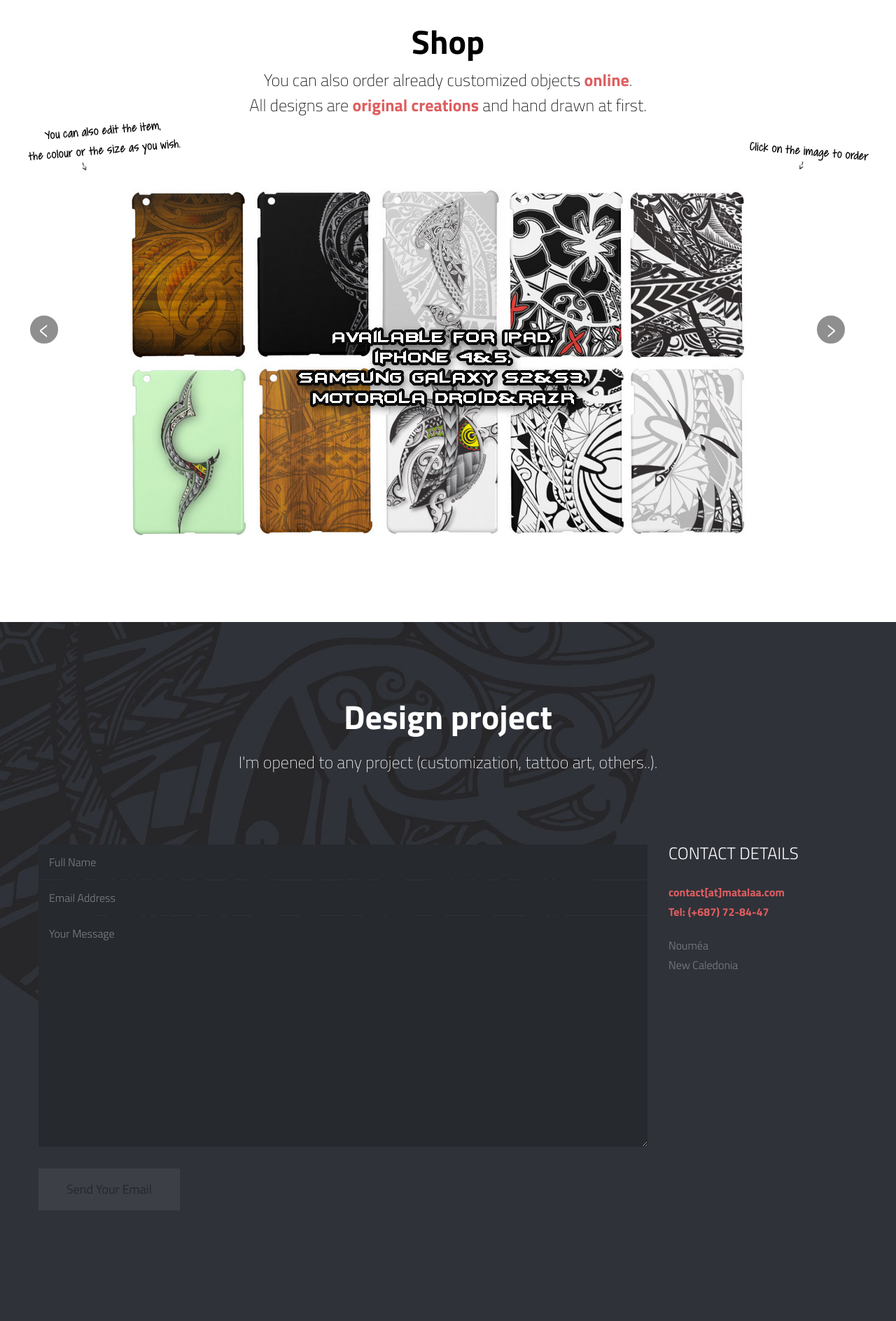
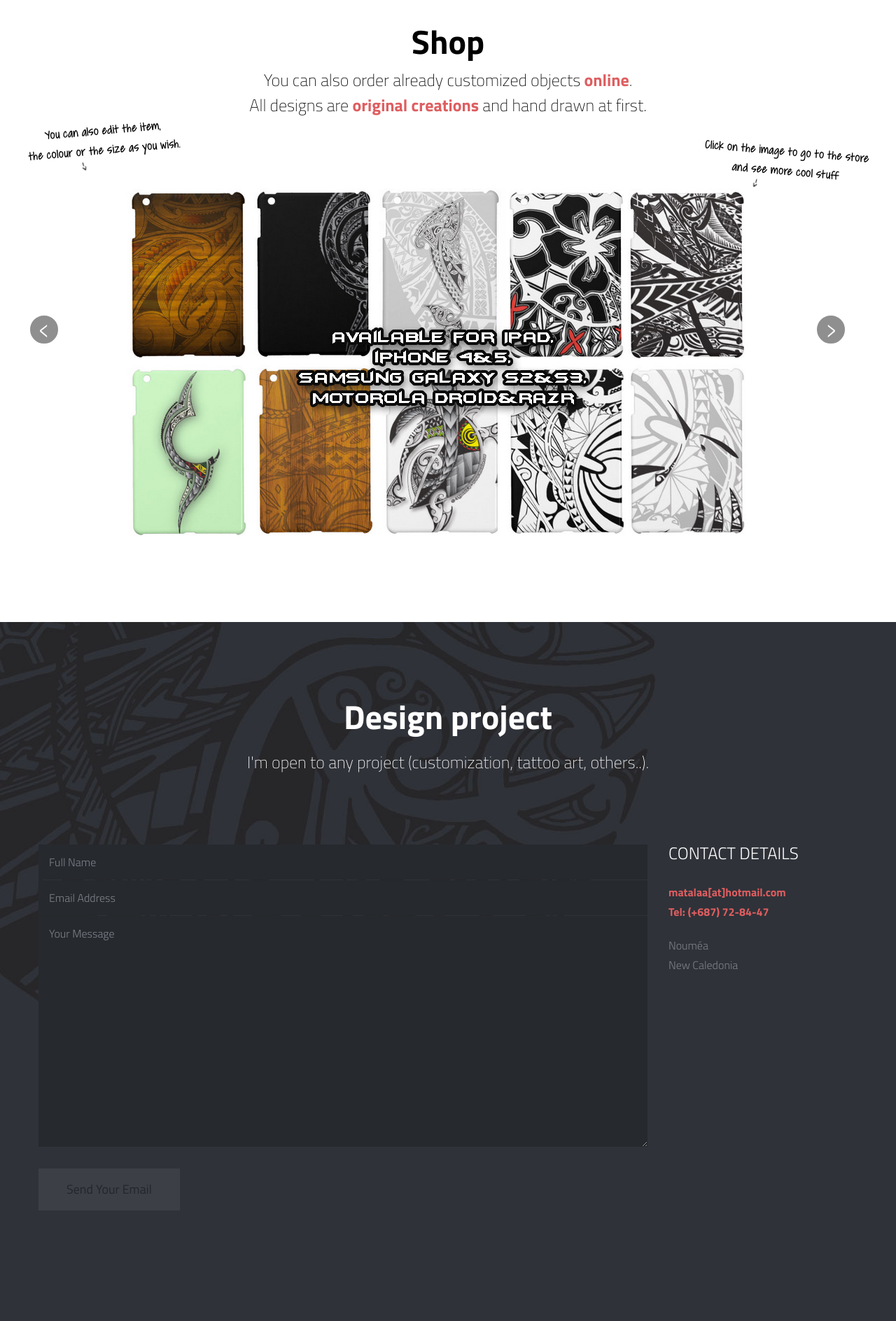
Before and after one commit to matalaa/matalaa-web, a PHP site: page / in a window 1280 px wide. Shown: the part 2136-4024 px from the top of the page at 70% size. Run offline with PHP 8.4, Linux system fonts and the light colour scheme; data that the repository does not hold is empty; some libraries are stand-ins or nearby versions.

Commit message:
minor change in texts

```diff
--- a/_include/php/parameters_en.php
+++ b/_include/php/parameters_en.php
@@ -19,17 +19,17 @@ $myWork_others="Other Projects";
 //-----------------------------SHOP-------------------------------------
 $shopTitle="Shop";
 $shopeDesc="You can also order already customized objects <a href=\"http://www.zazzle.com/matalaa/\" target=\"_blank\"><span class=\"color-text\">online</span></a>.<br>All designs are <span class=\"color-text\">original creations</span> and hand drawn at first.";
-$shopeDesc2="You can also edit the item,<br>the colour or the size as you wish.</span><span class=\"msg2\">Click on the image to order";
+$shopeDesc2="You can also edit the item,<br>the colour or the size as you wish.</span><span class=\"msg2\">Click on the image to go to the store<br> and see more cool stuff";
 //-----------------------------CONTACT-------------------------------------
 $contactTitle="Design project";
-$contactDesc="I'm opened to any project (customization, tattoo art, others..).";
+$contactDesc="I'm open to any project (customization, tattoo art, others..).";
 $contactDesc2="Please use this form!";
 $contact_name="Full Name";
 $contact_address="Email Address";
 $contact_msg="Your Message";
 $contact_button="Send Your Email";
 $contact_details="CONTACT DETAILS";
-$contact_email="contact[at]matalaa.com<br>Tel: (+687) 72-84-47";
+$contact_email="matalaa[at]hotmail.com<br>Tel: (+687) 72-84-47";
 $contact_city="Nouméa<br>New Caledonia";
 //-----------------------------SOCIAL-------------------------------------
 $socialTitle="Don't forget to follow me on <span class=\"color-text\">Facebook</span> or <span class=\"color-text\">Twitter</span> and check out my <span class=\"color-text\">Zazzle</span> online shop:";
```
